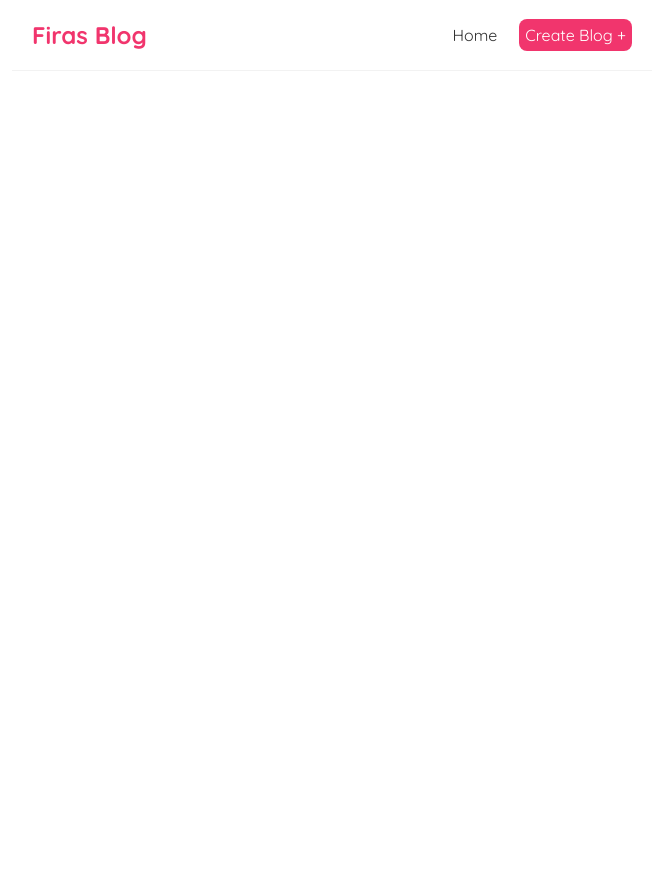
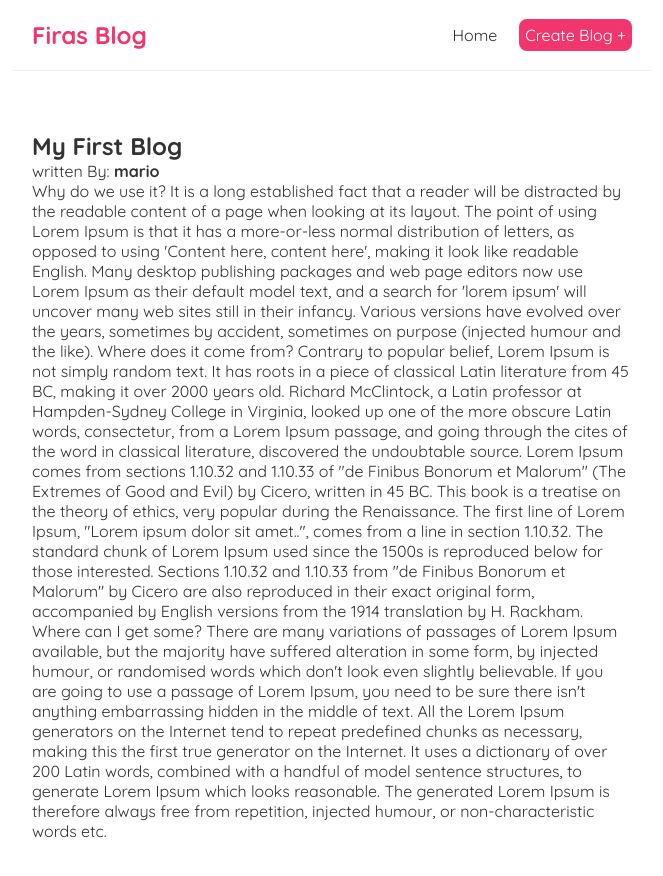
Before and after one commit to FirasOmar/react-blog, a React (Create React App) app: page /blogs/1 in a window 1280 px wide. Shown: the top 876 px of the page, without its empty margins (308-971 px from the left). Before the commit the page ends 800 px from the top, so only its background shows below. Built offline with nearby package versions, Linux system fonts and the light colour scheme; data requests are answered from the project's data file.

Commit message:
add parameter to url

```diff
--- a/src/App.js
+++ b/src/App.js
@@ -2,6 +2,7 @@
 import Home from './Home';
 import { BrowserRouter as Router, Route, Switch } from 'react-router-dom'
 import Create from './Create';
+import BlogDetails from './BlogDetails';
 function App() {
   return (
     <Router>
@@ -15,6 +16,9 @@
             <Route path="/create">
               <Create/>
             </Route>
+            <Route path="/blogs/:id">
+              <BlogDetails/>
+            </Route>
           </Switch>
         </div>
       </div>
--- /dev/null
+++ b/src/BlogDetails.js
@@ -0,0 +1,21 @@
+import {useParams} from 'react-router-dom';
+import useFetch from './useFetch';
+const BlogDetails = () => {
+    const {id} = useParams();
+    const {data,isPending,error} = useFetch('http://localhost:8000/blogs/'+id);
+    return (
+    <div className="Blog-Details">
+        {isPending&& <p>loading... </p>}
+        {error && <p>{error} </p>}
+        {data &&
+        (<article>
+        <h2>{data.title}</h2>
+        <p>written By: <b>{data.author}</b></p>
+        <p>{data.body}</p>
+        </article>
+        )}
+    </div>
+    );
+}
+
+export default BlogDetails;
--- a/src/BlogList.js
+++ b/src/BlogList.js
@@ -1,3 +1,4 @@
+import {Link }from 'react-router-dom'
 const BlogList = ({blogs,title,handleDelete}) => {
    // const Blogs=props.blogs;
     //const title= props.title;
@@ -7,8 +8,11 @@
             <h2>{title}</h2>
              {blogs.map((blog)=>(
 <div className="blog-preview" key={blog.id}>
+    <Link to={`/blogs/${blog.id}`}>
     <h2>{blog.title}</h2>
     <p>written by: {blog.author}</p>
+    </Link>
+
     <button onClick={()=>handleDelete(blog.id)}>Remove</button>
 </div>
        ))}
--- a/src/index.css
+++ b/src/index.css
@@ -47,3 +47,6 @@
  color:#f1356d;
  margin-bottom: 8px;
 }
+.blog-preview a{
+ text-decoration: none;
+ }
```
